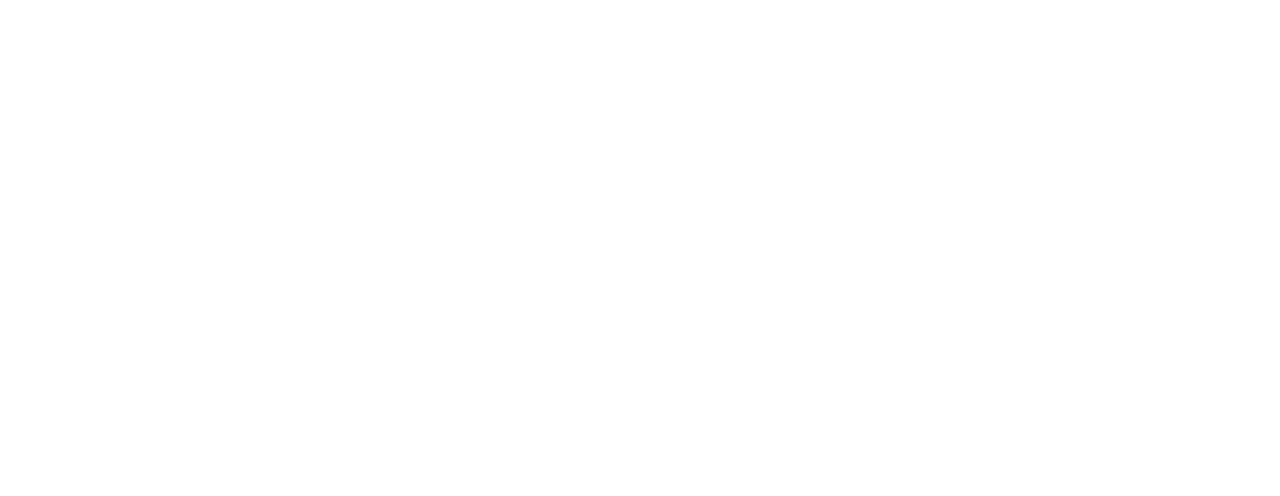
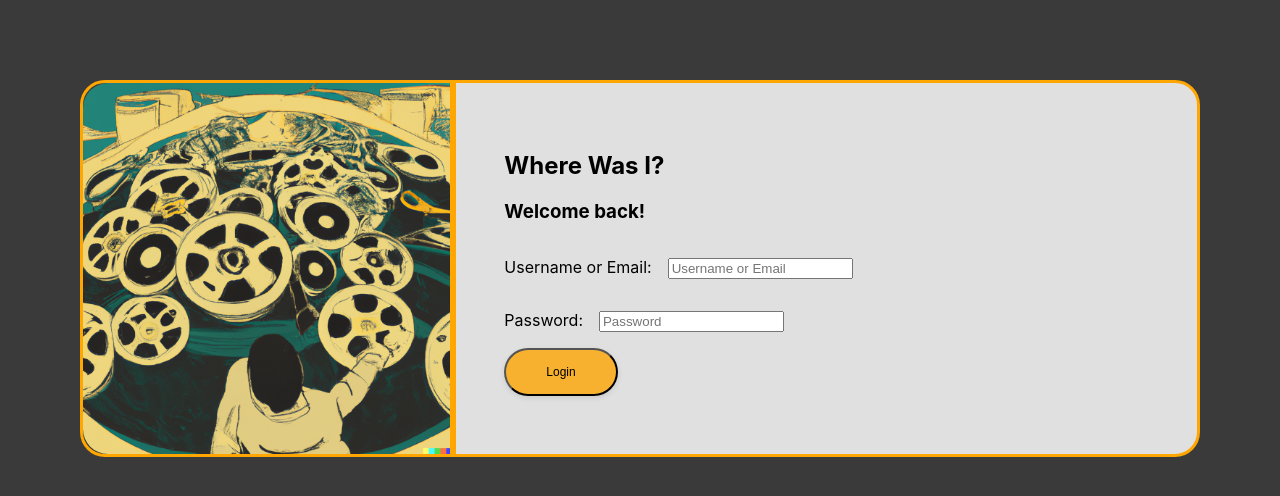
Before and after one commit to choreScore/where-was-i, a React (Create React App) app in the folder front-end/: page / in a window 1280 px wide. Before the commit this address had no page. Shown: the top 496 px of the page. Built offline with nearby package versions, Linux system fonts and the light colour scheme.

Commit message:
feat: create login and homepage

```diff
--- a/front-end/src/App.js
+++ b/front-end/src/App.js
@@ -1,36 +1,99 @@
 import logo from './logo.svg';
 import './App.css';
 import {useState, useEffect} from 'react';
-import {BrowserRouter, Routes, Route, useNavigate} from 'react-router-dom';
 import Login from './components/Login';
-import User from './components/User';
-import Show from './components/Show';
+import Homepage from './components/Homepage'
+import Show from './components/Show'
 
 
 
 function App() {
 const [login, setLogin] = useState(false);
-const navigate = useNavigate();
+// const [allShowNames, setAllShowNames] = useState([]);
+// const [allShowImages, setAllShowImages] = useState([]);
+// const [selectedShow, setSelectedShow] = useState([]);
+const [currentView, setCurrentView]  = useState("");
+
+
+// FOR FETCHING ALL SHOW NAMES LINKED TO USERID
+
+
+// async function getAllShowNames(){
+
+//   await fetch('https://localhost:4000/user/' + userId)
+//     .then((response) => response.json())
+//     .then((showArray) => setAllShows(showArray))
+//     .catch((error) => console.log(error))
+// }
+
+// FOR FETCHING IMAGES
+
+// async function getAllShowImages(){
+
+// }
+
+// async function getPoster(name){
+//   const data = await fetch(`https://api.themoviedb.org/3/search/movie?api_key=22232a34b1256a41ee95dfdb04aa1810&language=en-US&query=${name}&page=1&include_adult=false`)
+//   const dataTreated = await data.json();
+//   return (`https://image.tmdb.org/t/p/original/${dataTreated}`)
+// }
+
+// async function getTheid(name){
+//   const data = await fetch(`https://api.themoviedb.org/3/search/movie?api_key=22232a34b1256a41ee95dfdb04aa1810&language=en-US&query=${name}&page=1&include_adult=false`)
+//   const dataTreated = await data.json();
+//   console.log(data);
+// }
+
+
+
+
+// async function singleShow(){
+  //combine text and image
+  //setSelectedShow()
+  //setCurrentView("SingleShow")
+//}
+
 
 
 
 
 if (login === false){
-  navigate('/login')
-}
-
-
   return (
-    <div className = 'app'>
-      <Routes>
-        <Route path='/login' element={<Login login={login}/>}>
-        <Route path='user' element={<User />}>
-          <Route path='show' element={<Show />}/>
-          </Route>
-          </Route>
-          </Routes>
+    <div className='Login'>
+      <Login
+        login={login}
+        setLogin={setLogin}></Login>
     </div>
   )
 }
 
+else if (currentView === "SingleShow"){
+  <div className='single-show'>
+    <Show
+    selectedShow={selectedShow}/>
+  </div>
+}
+
+else if (login === true){
+  return (
+    <div className='Homepage'>
+      <Homepage
+      login={login}
+      setLogin={setLogin}
+      // allShows={allShows}
+      // setAllShows={setAllShows}
+      // showArray={showArray}
+      // singleShow={singleShow}
+
+      >
+      </Homepage>
+    </div>
+  )
+}
+
+
+
+
+}
+
 export default App;
--- /dev/null
+++ b/front-end/src/components/Homepage.js
@@ -0,0 +1,99 @@
+import {useState, useEffect} from 'react';
+import '../styles/Homepage.css'
+
+function User(props){
+  const [display, setDisplay] = useState('hide_button');
+
+  function showButton(e){
+    e.preventDefault();
+    setDisplay('show_button');
+  };
+
+  function hideButton(e){
+    e.preventDefault();
+    setDisplay('hide_button');
+  };
+
+    return (
+
+      <div className='homepage'>
+        <div className='header'>
+          <h1>Where Was I?</h1>
+        </div>
+
+        <div className="homepage-card-container">
+        <div
+          className="cards"
+          onMouseEnter={showButton}
+          onMouseLeave={hideButton}>
+            <img className="card-img" src={require("../test-image/sopranos.jpg")} alt="card-image"/>
+            <div className="card-text">
+                <h3>TV Show 1</h3>
+            </div>
+            <div className={display}>
+                <button
+                  id="progress">View Progress</button>
+            </div>
+        </div>
+
+        <div
+          className="cards"
+          onMouseEnter={showButton}
+          onMouseLeave={hideButton}>
+            <img className="card-img" src={require("../test-image/sopranos.jpg")} alt="card-image"/>
+            <div className="card-text">
+                <h3>TV Show 2</h3>
+            </div>
+            <div className={display}>
+                <button id="progress">View Progress</button>
+            </div>
+        </div>
+
+        <div
+          className="cards"
+          onMouseEnter={showButton}
+          onMouseLeave={hideButton}>
+            <img className="card-img" src={require("../test-image/sopranos.jpg")} alt="card-image"/>
+            <div className="card-text">
+                <h3>TV Show 3</h3>
+            </div>
+            <div className={display}>
+                <button id="progress">View Progress</button>
+            </div>
+        </div>
+
+        <div
+          className="cards"
+          onMouseEnter={showButton}
+          onMouseLeave={hideButton}>
+            <img className="card-img" src={require("../test-image/sopranos.jpg")} alt="card-image"/>
+            <div className="card-text">
+                <h3>TV Show 4</h3>
+            </div>
+            <div className={display}>
+                <button id="progress">View Progress</button>
+            </div>
+        </div>
+
+        <div
+          className="cards"
+          onMouseEnter={showButton}
+          onMouseLeave={hideButton}>
+            <img className="card-img" src={require("../test-image/sopranos.jpg")} alt="card-image"/>
+            <div className="card-text">
+                <h3>TV Show 5</h3>
+            </div>
+            <div className={display}>
+                <button id="progress">View Progress</button>
+            </div>
+        </div>
+
+
+      </div>
+      </div>
+
+    )
+}
+
+
+export default User;
--- a/front-end/src/components/Login.js
+++ b/front-end/src/components/Login.js
@@ -1,82 +1,57 @@
 import {useState, useEffect} from 'react';
 import {BrowserRouter, Routes, Route, useNavigate} from 'react-router-dom';
-import User from './User';
+import Homepage from './Homepage';
+import '../styles/Login.css'
 
 
-function Login(){
-  const navigate = useNavigate();
+//getUserId from Firebase and pass to App
 
-  const exampleData = [
-    {
-      userId: 1,
-      username: 'tarantino',
-      showname: 'Sopranos',
-      show_id: 1
-    },
-    {
-      userId: 1,
-      username: 'tarantino',
-      showname: 'Breaking Bad',
-      show_id: 2
-    },
-    {
-      userId: 1,
-      username: 'tarantino',
-      showname: 'The Offer',
-      show_id: 3
-    },
-    { userId: 1, username: 'tarantino', showname: 'Fargo', show_id: 4 },
-    {
-      userId: 1,
-      username: 'tarantino',
-      showname: 'True Detective',
-      show_id: 5
-    }
-  ];
-
-  // async function getAllShows(){
-  //  await fetch('http://localhost:3000/user') //URL
-  //     .then((response) => response.json())
-  //     .then((result) => setAllShows(result))
-  //     .catch((error) => console.log(error))
+function Login(props){
+  let login = props.login;
+  const setLogin = props.setLogin;
 
     function handleSubmit(e){
-      e.preventdefault();
-      // getAllShows();
-      navigate('/user');
+      e.preventDefault();
+      setLogin(true);
     }
+
+    if (login === false){
     return (
-    <div className='login'>
+      <div className='login'>
+        <div className='image-container'>
+          <img src={require('/Users/rebeccaweeks/Desktop/Immersive/Week 5/where-was-i/front-end/src/test-image/background.png')} alt=""/>
+        </div>
+        <div className='login-container'>
+          <div className='login-title'>
+            <h2>Where Was I?</h2>
+            <h3>Welcome back!</h3>
+          </div>
+          <form onSubmit={handleSubmit} class="form-login">
+          <div class='labels'>
+          <label for='login'>Username or Email:</label>
+            <input
+              placeholder='Username or Email'
+              type='text'
+              name='login' />
+          <br></br>
+          <label for='password'>Password:</label>
+            <input
+              placeholder='Password'
+              type='password'
+              name='password' />
+            </div>
+            <div className='login-button'>
+              <button type='submit'>Login</button>
+          </div>
+        </form>
 
-            <div className="login-header">
-            <h1>Where Was I?</h1>
-            </div>
-            <div className = "card">
-              <h3>Login</h3>
-              <form onSubmit={handleSubmit}>
-                <label>
-                  Email or username
-                <input
-                  type='text'
-                  placeholder='Enter username or email' />
-                </label>
-                <br></br>
 
-                <label>
-                  Password
-                <input
-                  type='password'
-                  placeholder='Enter password' />
-                </label>
-                <br></br>
 
-                <button type='submit'>Login
-                  </button>
-              </form>
-            </div>
-            <User exampleData={exampleData} />
-    </div>
+        </div>
+
+      </div>
     )
+  }
 }
 
 export default Login
--- a/front-end/src/components/User.js
+++ /dev/null
@@ -1,29 +0,0 @@
-import {useState, useEffect} from 'react';
-import {BrowserRouter, Routes, Route, useNavigate} from 'react-router-dom';
-import Show from './Show'
-
-function User({exampleData}){
-
-  console.log(exampleData)
-
-
-  const [allShows, setAllShows] = useState([]);
-  const navigate = useNavigate();
-
-    return (
-      <div className='user'>
-      <header className='card-header'>
-      <img class='show-img' alt='' src=''/>
-      <div className='card-body'>
-        <h3></h3>
-      </div>
-      <Show exampleData={exampleData}/>
-      </header>
-      </div>
-
-
-        )
-}
-
-
-export default User;
--- /dev/null
+++ b/front-end/src/styles/Homepage.css
@@ -0,0 +1,70 @@
+body {
+    background-color: rgb(58, 58, 58);
+}
+
+
+.header{
+    max-width: 100%;
+    background-color: rgb(255, 166, 0);
+    color: black;
+    margin-top: -1rem;
+    padding: 1rem
+}
+
+.homepage-card-container{
+    margin: 0 auto;
+    margin-top: 20vh;
+    margin: 0 auto;
+    display: grid;
+    grid-template-columns: repeat(auto-fill, minmax(300px, 1fr));
+    gap: 3rem;
+    padding: 5rem;
+}
+
+.cards {
+    background-color: rgb(255, 166, 0);
+    color: rgb(58, 58, 58);
+    padding: 1rem;
+    height: auto;
+    -webkit-transition: all 0.65s ease;
+    transition: all 0.65s ease;
+    border-radius: 25px;
+
+}
+
+.cards img {
+    width: 100%;
+    object-fit: cover;
+}
+
+.card-text{
+    text-align: center;
+}
+
+.cards button{
+   width: fit-content;
+   background-color: rgb(195, 195, 195);
+   border-radius: 25px;
+}
+
+.cards:hover {
+    box-shadow: 0 40px 130px rgba(0, 0, 0, 0.6);
+    -webkit-transform: scale(1.1, 1.1);
+    transform: scale(1.1, 1.1);
+}
+
+@media (min-width: 600px){
+    .cards {grid-template-columns: repeat(2, 1fr);}
+}
+
+@media (min-width: 900px){
+    .cards {grid-template-columns: repeat(3, 1fr);}
+}
+
+.hide_button{
+    display: none;
+}
+
+.show_button{
+    display: grid
+}
--- /dev/null
+++ b/front-end/src/styles/Login.css
@@ -0,0 +1,53 @@
+body {
+    background-color: rgb(58, 58, 58);
+}
+
+.login{
+    display: grid;
+    gap: 0px;
+    grid-template-columns: repeat(3, 1fr);
+    padding: 5em;
+    position: relative;
+}
+
+.image-container{
+    grid-column: 1;
+    border: solid  rgb(255, 166, 0);
+    border-top-left-radius: 25px;
+    border-bottom-left-radius: 25px;
+}
+
+.image-container img{
+    width: 100%;
+    height: 100%;
+    object-fit: cover;
+    border-top-left-radius: 25px;
+    border-bottom-left-radius: 25px;
+}
+
+.login-container{
+    grid-column: 2 / span 2;
+    border: solid rgb(255, 166, 0);
+    background-color: rgb(224, 224, 224);
+    padding: 3rem;
+    border-top-right-radius: 25px;
+    border-bottom-right-radius: 25px;
+}
+
+input{
+    margin: 1rem;
+}
+
+button{
+    width: auto;
+    border-radius: 25px;
+    text-align: center;
+    padding: 15px 40px;
+    background-color: rgba(255, 166, 0, 0.789);
+    font-size: 12px;
+    margin-left: auto;
+    box-shadow:  0px 2px 6px -1px rgba(0,0,0,.13);
+
+
+
+}
```
Also changed, not shown: front-end/src/components/Show.js (+2 -10 lines), front-end/src/test-image/background.png (added), front-end/src/test-image/sopranos.jpg (added).
